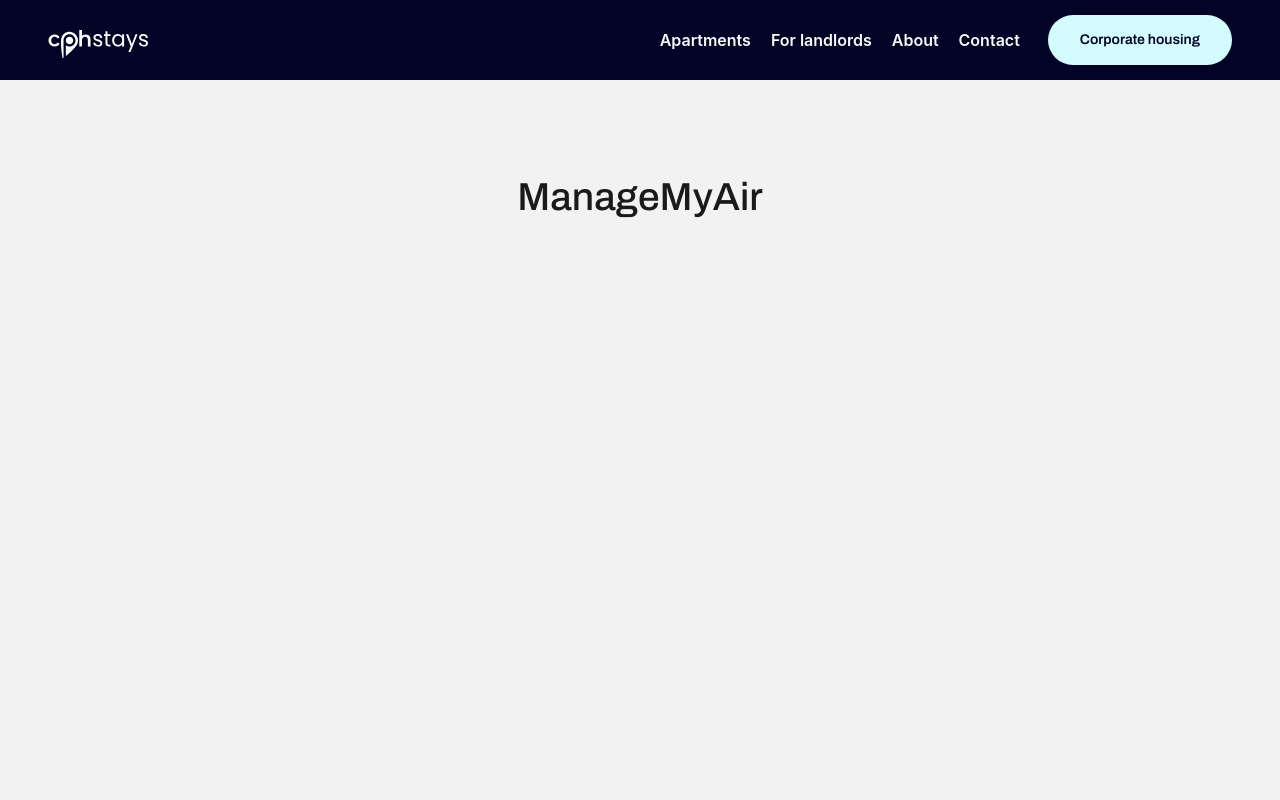
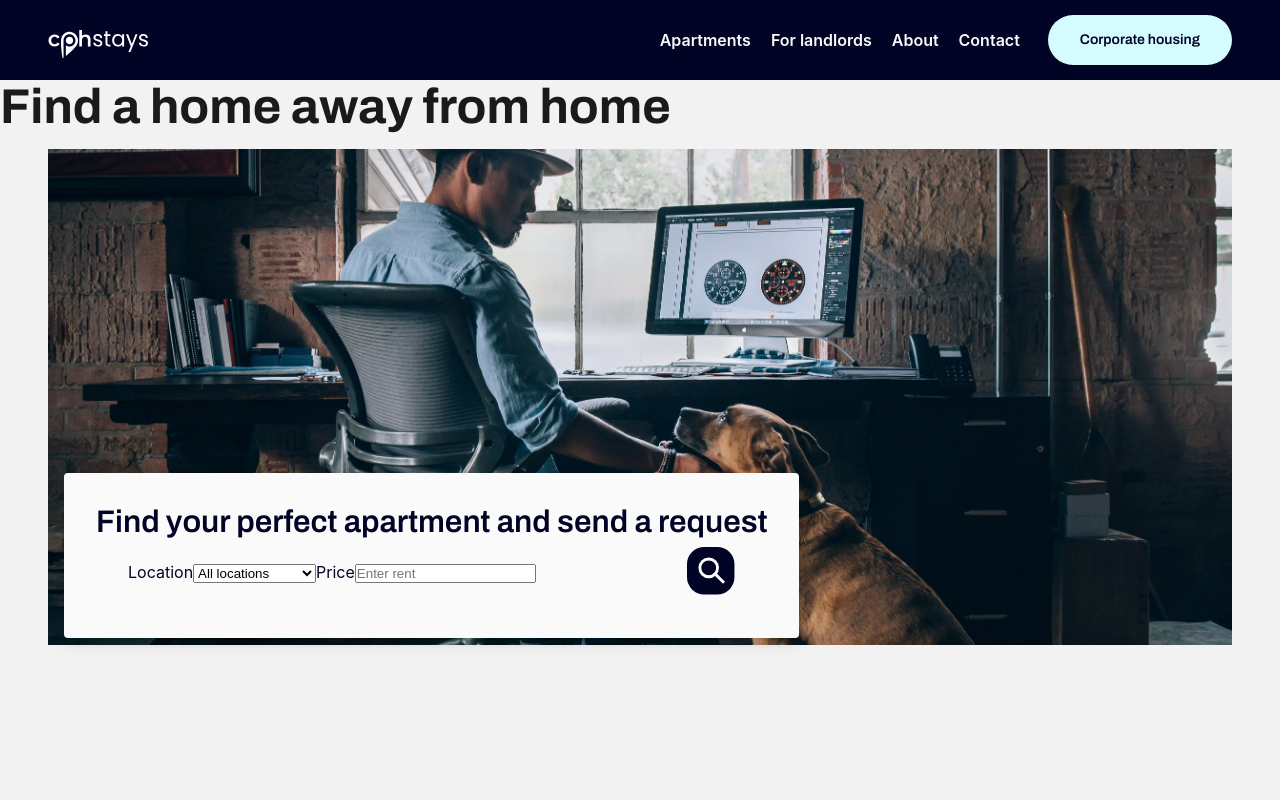
Before and after one commit to ReiSikk/cphstays-web, a Next.js app: page / in a window 1280 px wide. Shown: the top 800 px of the page. Built offline with nearby package versions, Linux system fonts and the light colour scheme.

Commit message:
landing page hero section

```diff
--- a/app/globals.css
+++ b/app/globals.css
@@ -433,6 +433,53 @@
 
 /* ?Footer ends here */
 
+
+/* ? Landing page starts here */
+.hero-img {
+  object-fit: cover;
+  width: 100%;
+  max-width: 1920px;
+  max-height: 66vh;
+  padding: 1rem 3rem 1rem 3rem;
+  margin-left: auto;
+  margin-right: auto;
+}
+.filtering {
+  background: var(--color-primary);
+    color: var(--color-darkblue);
+    position: relative;
+    margin-top: -15%;
+    margin-left: 4rem;
+    margin-right: 4rem;
+    min-height: 15vh;
+    max-width: fit-content;
+    height: fit-content;
+    padding: 2rem;
+    border-radius: 4px;
+    box-shadow: rgba(0, 0, 0, 0.2) 0px 2px 16px 0px;
+}
+.search-btn {
+  background-color: transparent;
+  border: none;
+  width: fit-content;
+  height: max-content;
+}
+.search-img {
+  max-height: 48px;
+  width: 100%;
+  height: auto;
+}
+.hero-filter-container {
+  display: flex;
+  justify-content: space-between;
+  align-items: center;
+  padding: 0.5rem 2rem 0.5rem 2rem;
+  gap: 2rem;
+  flex-wrap: nowrap;
+}
+
+/* ? Landing page ends here */
+
 @media (prefers-color-scheme: dark) {
   html {
     color-scheme: dark;
--- a/app/page.js
+++ b/app/page.js
@@ -8,18 +8,42 @@
     <>
     <NavigationBar />
     <main className={styles.main}>
-      <div className={styles.grid}>
-        <a
-          href="https://www.instagram.com/managemyair/?hl=en"
-          className={styles.card}
-          target="_blank"
-          rel="noopener noreferrer"
-        >
-          <h2>
-            ManageMyAir
-          </h2>
-        </a>
-      </div>
+      {/* I'm doing a hero section with a background image that has a small filtering window on it and also a list of 3 value propositions */}
+      <section>
+        <h1>Find a home away from home</h1>
+        <div className='hero-container'>
+          <Image src='/images/hero-img.webp' alt='hero image' width={1200} height={800} className="hero-img" />
+          <div className='filtering'>
+            <h3>Find your perfect apartment and send a request</h3>
+            <div className='hero-filter-container'>
+            <div className='filtering-inputs'>
+              <label htmlFor='location'>Location
+            <select name="location" id="location" className="location">
+             <option value="all" defaultValue>
+              All locations
+            </option>
+             <option value="Østerbro">Østerbro</option>
+             <option value="Nørrebro">Nørrebro</option>
+             <option value="Vesterbro">Vesterbro</option>
+             <option value="IndreBy">Indre By</option>
+             <option value="Amager">Amager</option>
+             <option value="Valby">Valby</option>
+             <option value="Nordvest">Nordvest</option>
+             <option value="Bispebjerg">Bispebjerg</option>
+             <option value="Vanløse">Vanløse</option>
+             <option value="Vanløse">Brønshøj-Husum</option>
+            </select>
+              </label>
+              <label htmlFor='price'>Price</label>
+            <input type="text" placeholder="Enter rent" name="price" id="price" className="price "></input>
+            </div>
+            <button className="search-btn">
+              <Image src='/images/search-icon.svg' alt='search icon' width={24} height={24} className="search-img" />
+            </button>
+            </div>
+          </div>
+        </div>
+      </section>
     </main>
     <Footer />
     </>
--- a/app/page.module.css
+++ b/app/page.module.css
@@ -1,9 +1,4 @@
 .main {
-  display: flex;
-  flex-direction: column;
-  justify-content: space-between;
-  align-items: center;
-  padding: 6rem;
   min-height: 100vh;
 }
 
@@ -103,6 +98,8 @@
   }
 }
 
+
+
 /* Tablet and Smaller Desktop */
 @media (min-width: 701px) and (max-width: 1120px) {
   .grid {
```
Also changed, not shown: public/images/hero-img.webp (added), public/images/search-icon.svg (added).
